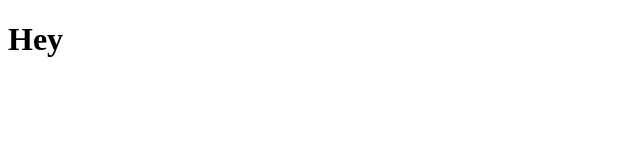
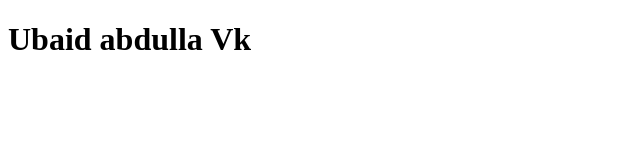
Before and after one commit to Ubaid-Abdulla-VK/Datewithgit-sample, a plain HTML site: page index1.html in a window 1280 px wide. Shown: the whole page, without its empty margins (0-640 px from the left). Drawn offline with Linux system fonts and the light colour scheme.

Commit message:
add name

```diff
--- a/index1.html
+++ b/index1.html
@@ -7,7 +7,7 @@
     <title>Document</title>
 </head>
 <body>
-    <h1>Hey
+    <h1>Ubaid abdulla Vk
     </h1>
 </body>
 </html>
```
